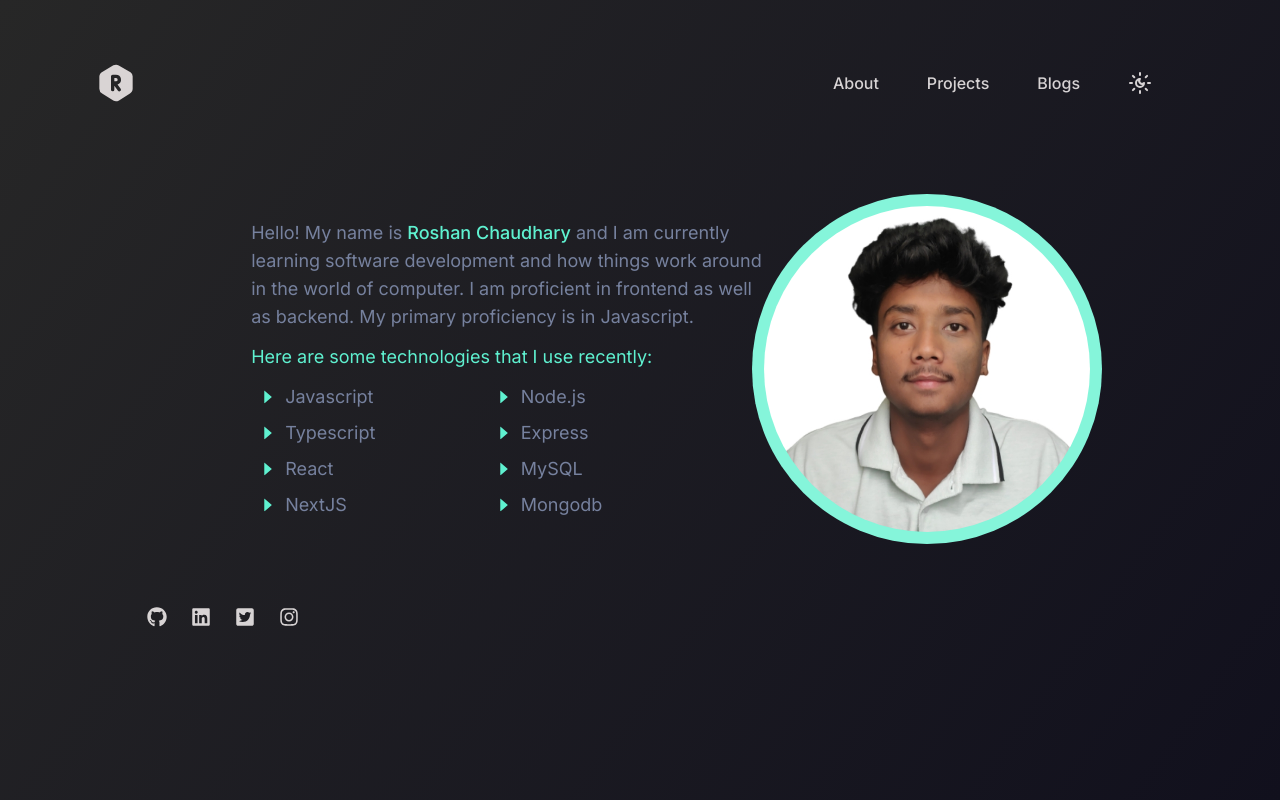
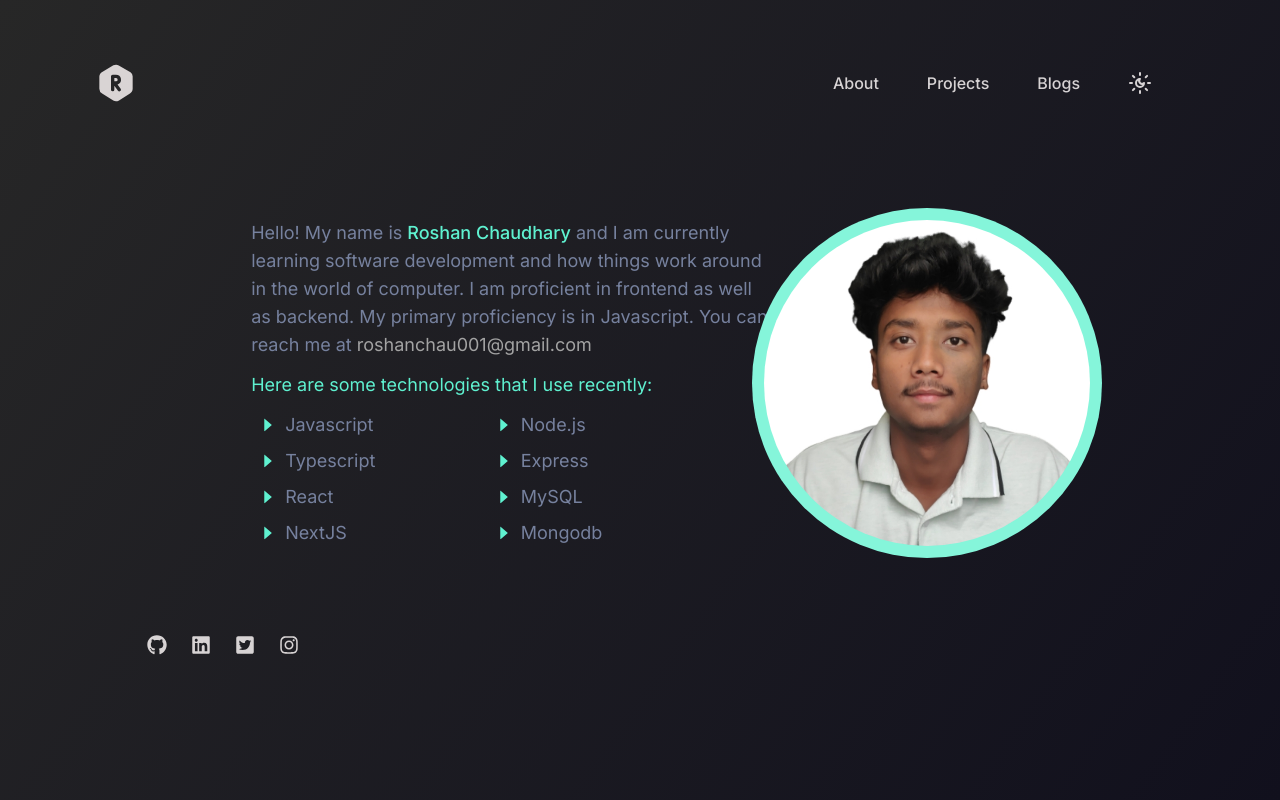
Before and after one commit to Roshanchau/Roshan-Chaudhary, a Next.js app: page /About in a window 1280 px wide. Built offline with nearby package versions, Linux system fonts and the light colour scheme.

Commit message:
about section.

```diff
--- a/app/About/page.tsx
+++ b/app/About/page.tsx
@@ -19,6 +19,7 @@ const About = () => {
             I am currently learning software development and how things work
             around in the world of computer. I am proficient in frontend as well
             as backend. My primary proficiency is in Javascript.
+            You can reach me at <span className={` ${theme==="light"? "text-[rgba(53,176,148,0.59)]": "text-neutral-400"}`}>roshanchau001@gmail.com</span>
           </span>
           {/* technologies I work with */}
             <span className={` text-[rgb(95,241,208)] mt-3 ${theme==="light"? "text-[rgba(53,176,148,0.59)]": ""}`}>
--- a/app/components/footer.tsx
+++ b/app/components/footer.tsx
@@ -1,12 +1,13 @@
 import Container from "./ui/container"
-import { FaGithub , FaLinkedin , FaTwitterSquare , FaInstagram } from "react-icons/fa";
+import { FaGithub , FaLinkedin , FaTwitterSquare , FaInstagram  } from "react-icons/fa";
+import { Mail } from 'lucide-react';
 import Link from "next/link";
 
 const Footer= ()=>{
     return (
         <Container>
             <div className=" px-4 flex flex-row items-center mx-6 gap-6 ml-[67px] ">
-                <Link href={`https://github.com/Roshanchau`}><FaGithub size={20}/></Link>
+                <Link href={`https://github.com/Roshanchau`}><FaGithub size={20} /></Link>
                 <Link href={`https://www.linkedin.com/in/roshan-chaudhary-429381211/`}><FaLinkedin size={20}/></Link>
                 <Link href={`https://x.com/RoshanChau44463`}><FaTwitterSquare size={20}/></Link>
                 <Link href={`https://www.instagram.com/roshan__chau/`}><FaInstagram size={20}/></Link>
```
